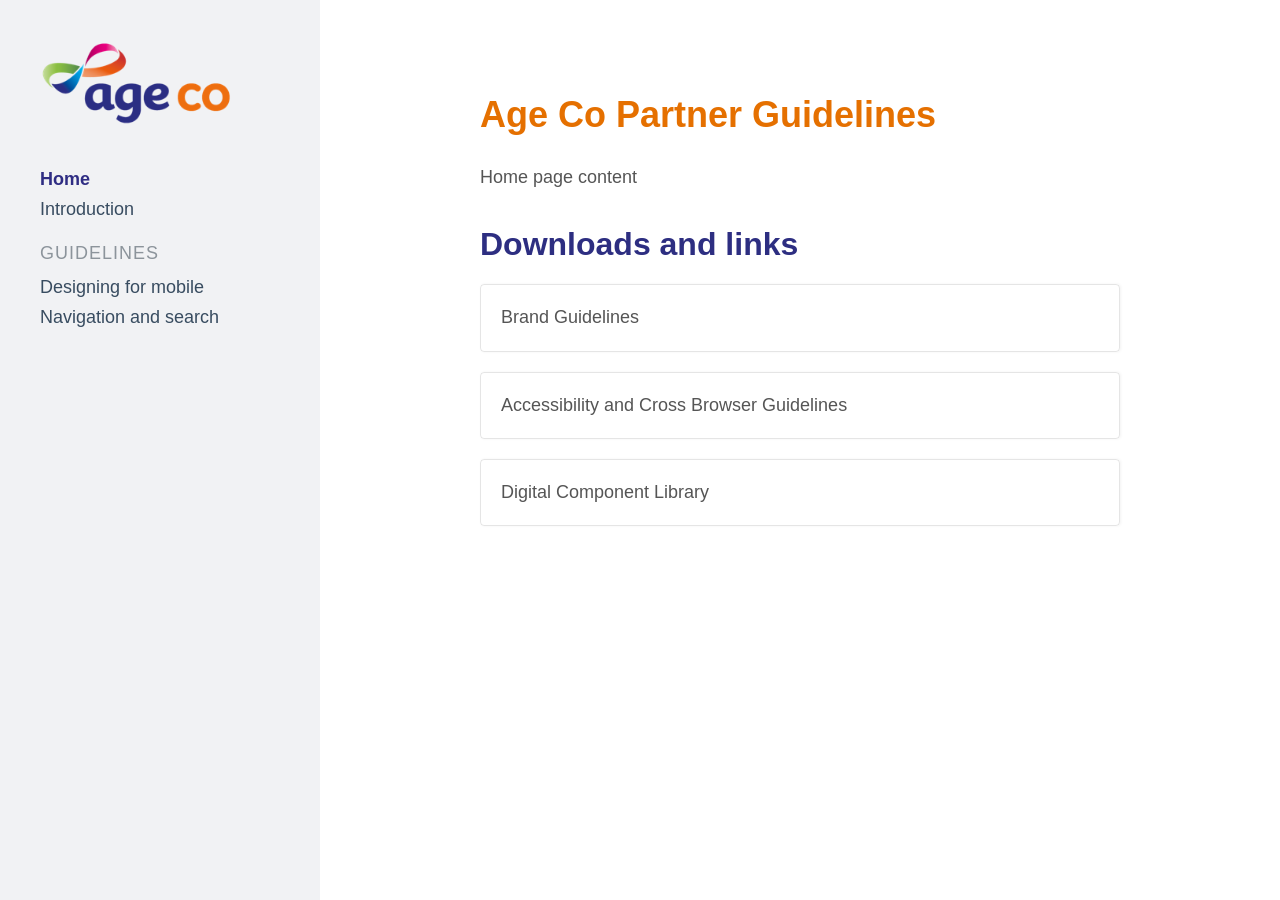
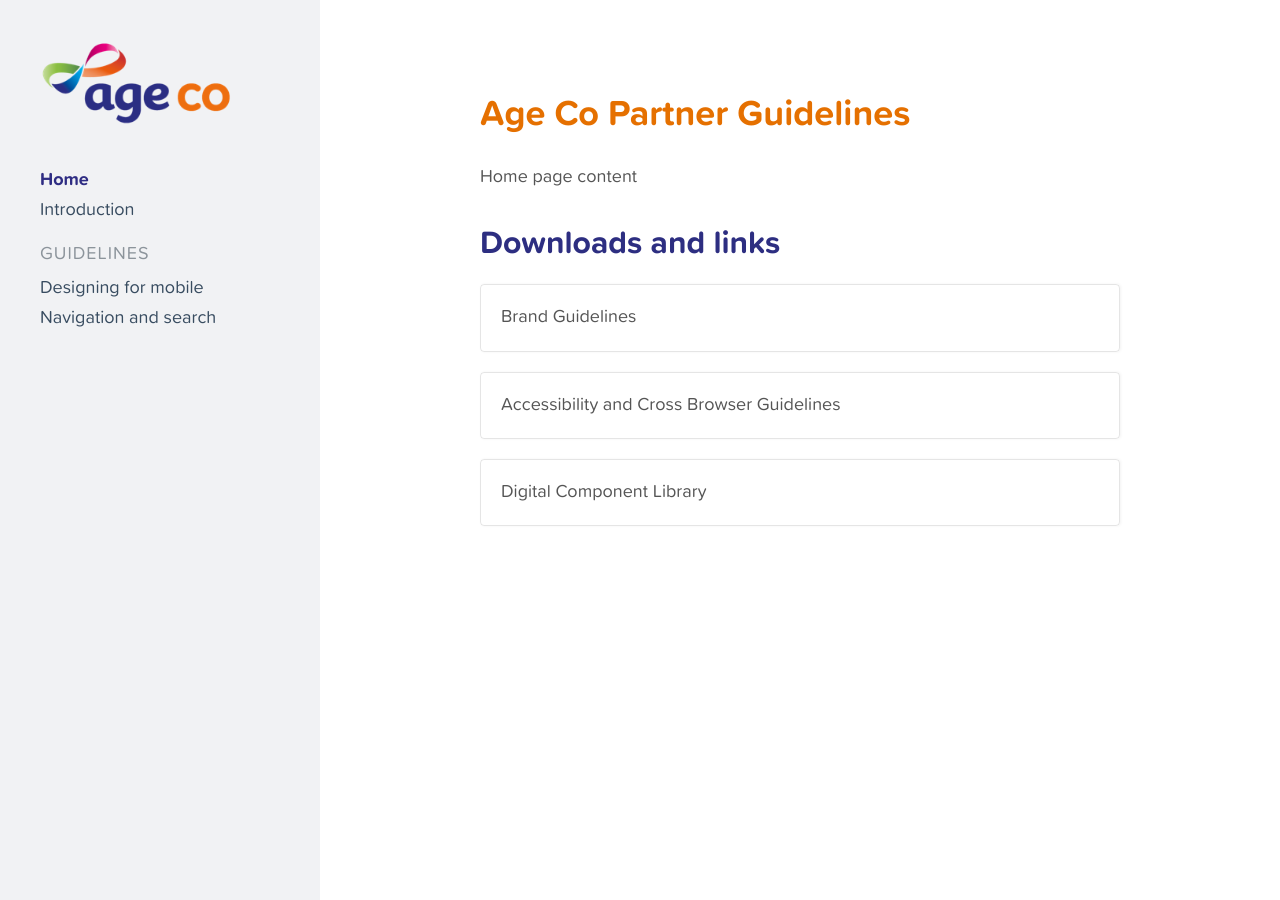
Before and after one commit to webcredible/best-practice, a Jekyll site: the page built from index.markdown, in a window 1280 px wide. Built offline with Jekyll 4.4.1, drawn with Linux system fonts in a browser that asks for light colours.

Commit message:
Added webfonts

```diff
--- /dev/null
+++ b/_sass/_fonts.scss
@@ -0,0 +1,31 @@
+/* This stylesheet generated by Transfonter (https://transfonter.org) on February 27, 2018 4:35 PM */
+
+// Regular
+
+@font-face {
+    font-family: 'Proxima Soft';
+    src: url('/assets/fonts/subset-ProximaSoft-Regular.woff2') format('woff2'),
+        url('/assets/fonts/subset-ProximaSoft-Regular.woff') format('woff');
+    font-weight: normal;
+    font-style: normal;
+}
+
+// Bold
+
+@font-face {
+    font-family: 'Proxima Soft';
+    src: url('/assets/fonts/subset-ProximaSoft-Bold.woff2') format('woff2'),
+        url('/assets/fonts/subset-ProximaSoft-Bold.woff') format('woff');
+    font-weight: bold;
+    font-style: normal;
+}
+
+// Light
+
+// @font-face {
+//     font-family: 'Proxima Soft';
+//     src: url('/assets/fonts/subset-ProximaSoft-Light.woff2') format('woff2'),
+//         url('/assets/fonts/subset-ProximaSoft-Light.woff') format('woff');
+//     font-weight: 300;
+//     font-style: normal;
+// }
--- a/css/main.scss
+++ b/css/main.scss
@@ -46,6 +46,7 @@ $on-laptop:        800px;
 // Import partials from `sass_dir` (defaults to `_sass`)
 @import
   "normalize",
+  "fonts",
   "typography",
   "layout",
   "page",
```
Also changed, not shown: assets/fonts/subset-ProximaSoft-Bold.woff (added), assets/fonts/subset-ProximaSoft-Bold.woff2 (added), assets/fonts/subset-ProximaSoft-Light.woff (added), assets/fonts/subset-ProximaSoft-Light.woff2 (added), assets/fonts/subset-ProximaSoft-Regular.woff (added), assets/fonts/subset-ProximaSoft-Regular.woff2 (added).
